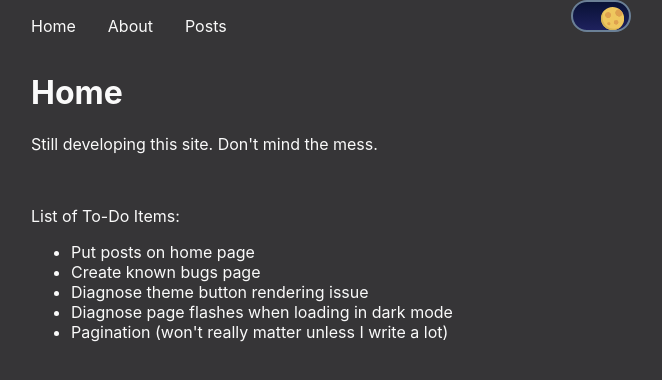
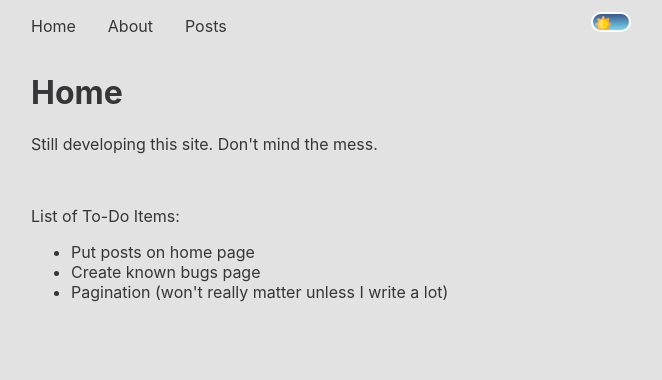
Before and after one commit to asungy/weblog, a Gatsby site: page / in a window 1280 px wide. Shown: the whole page, without its empty margins (309-971 px from the left). Built offline with nearby package versions, Linux system fonts and the light colour scheme; Gatsby itself is replaced by a stand-in of ours.

Commit message:
Fixed button rendering issue.
- Resized button
- Included styled components SSR plugin

```diff
--- a/gatsby-config.js
+++ b/gatsby-config.js
@@ -7,6 +7,7 @@ module.exports = {
     "gatsby-plugin-mdx",
     "gatsby-plugin-sharp",
     "gatsby-transformer-sharp",
+    "gatsby-plugin-styled-components",
     {
       resolve: 'gatsby-plugin-react-svg',
       option: {
--- a/package.json
+++ b/package.json
@@ -12,11 +12,13 @@
     "start": "gatsby develop",
     "build": "gatsby build",
     "serve": "gatsby serve",
-    "clean": "gatsby clean"
+    "clean": "gatsby clean",
+    "static": "gatsby build && node server.js"
   },
   "dependencies": {
     "@mdx-js/mdx": "^1.6.22",
     "@mdx-js/react": "^1.6.22",
+    "babel-plugin-styled-components": "^1.13.1",
     "express": "^4.17.1",
     "gatsby": "^3.6.2",
     "gatsby-plugin-image": "^1.7.1",
@@ -24,6 +26,7 @@
     "gatsby-plugin-page-creator": "^3.7.1",
     "gatsby-plugin-react-svg": "^3.0.1",
     "gatsby-plugin-sharp": "^3.7.1",
+    "gatsby-plugin-styled-components": "^4.8.0",
     "gatsby-source-filesystem": "^3.7.1",
     "gatsby-transformer-sharp": "^3.7.1",
     "prism-react-renderer": "^1.2.1",
--- a/src/components/NavigationBar.js
+++ b/src/components/NavigationBar.js
@@ -27,7 +27,7 @@ const NavigationBar = ({ theme, toggleTheme }) => {
         </nav>
       </div>
 
-      <div style={{maxWidth: "60px"}}>
+      <div style={{maxWidth: "2.5rem", display: "flex", alignItems: "center", paddingBottom: "0.5rem"}}>
         <ThemeButton theme={theme} toggleFunc={toggleTheme} />
       </div>
 
--- a/src/hooks/useDarkMode.js
+++ b/src/hooks/useDarkMode.js
@@ -18,7 +18,7 @@ function getLocalStorageTheme() {
 
 const useDarkMode = () => {
   // Set theme to previously selected theme. Otherwise, default to light theme
-  const state = getLocalStorageTheme() || 'dark';
+  const state = getLocalStorageTheme() || 'light';
   const [theme, setTheme] = useState(state);
 
   // Toggle callback sets the theme in React component and local storage
--- a/src/pages/index.js
+++ b/src/pages/index.js
@@ -10,8 +10,6 @@ const IndexPage = () => {
       <ul>
         <li>Put posts on home page</li>
         <li>Create known bugs page</li>
-        <li>Diagnose theme button rendering issue</li>
-        <li>Diagnose page flashes when loading in dark mode</li>
         <li>Pagination (won't really matter unless I write a lot)</li>
       </ul>
     </Page>
--- a/src/styles/themeButtonStyle.js
+++ b/src/styles/themeButtonStyle.js
@@ -10,12 +10,12 @@ export const ThemeButtonStyle = styled.button`
   justify-content: space-between;
   margin: 0 auto;
   overflow: hidden;
-  padding: 0.3rem;
+  padding: 0.1rem;
   position: relative;
 
   // Size of button
   width: 100%;
-  height: 2rem;
+  height: 1.25rem;
 
   svg {
     height: auto;
```
Also changed, not shown: 1 other file.
